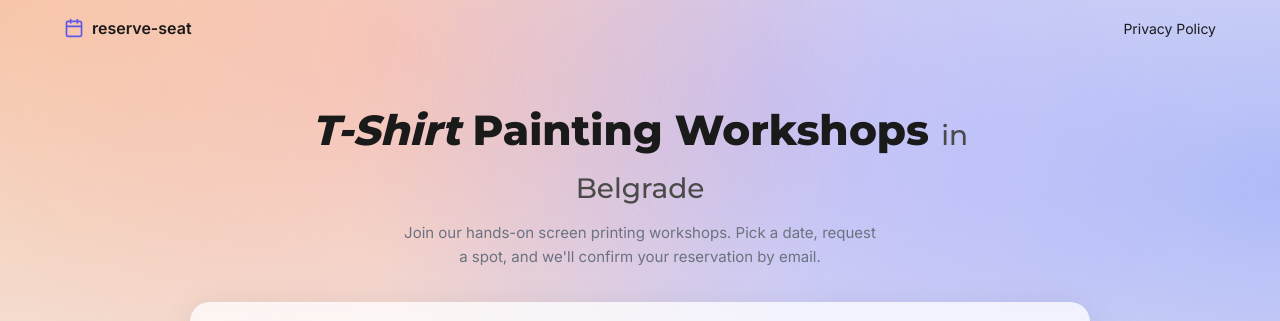
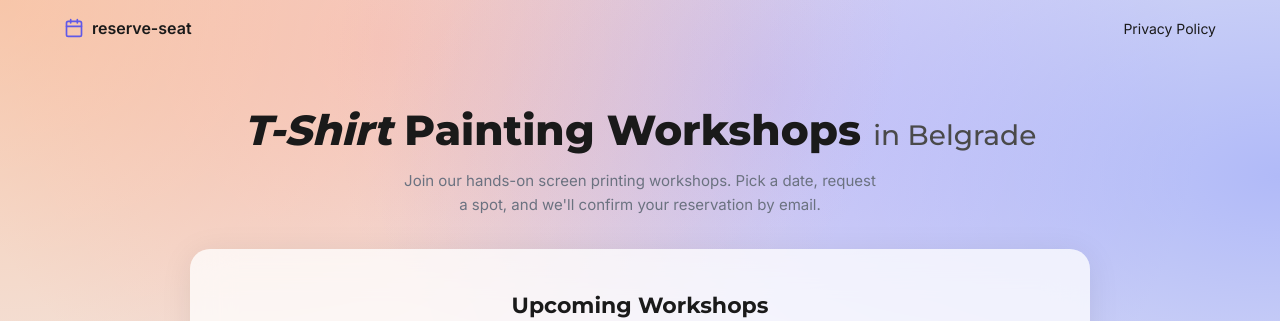
Before and after one commit to slikajmajicu/reserve-seat, a React (Vite) app: page / in a window 1280 px wide. Shown: the top 321 px of the page. Built offline with nearby package versions, Linux system fonts and the light colour scheme; no server answers; the database is empty; the HTML template or start-up script is replaced by a standard one.

Commit message:
Code edited in Lovable Code Editor
Edited UI in Lovable

```diff
--- a/src/pages/Index.tsx
+++ b/src/pages/Index.tsx
@@ -33,13 +33,11 @@ export default function Index() {
 
       {/* Hero Section */}
       <section className="container mx-auto px-6 pt-12 pb-8 text-center">
-        <div className="max-w-3xl mx-auto space-y-3">
-          <div className="flex items-baseline justify-center flex-wrap gap-x-3">
-            <h1 className="text-[42px] leading-tight font-extrabold font-heading text-[#1a1a1a] text-center">
-              <span className="italic">T-Shirt</span> Painting Workshops{" "}
-              <span className="text-[28px] font-medium text-[#4a4a4a]">in Belgrade</span>
-            </h1>
-          </div>
+        <div className="mx-auto space-y-3">
+          <h1 className="text-[42px] leading-tight font-extrabold font-heading text-[#1a1a1a] whitespace-nowrap">
+            <span className="italic">T-Shirt</span> Painting Workshops{" "}
+            <span className="text-[28px] font-medium text-[#4a4a4a]">in Belgrade</span>
+          </h1>
           <p className="text-[15px] text-[#6b7280] leading-relaxed max-w-[480px] mx-auto">
             Join our hands-on screen printing workshops. Pick a date, request a spot, and we'll confirm your reservation
             by email.
```
